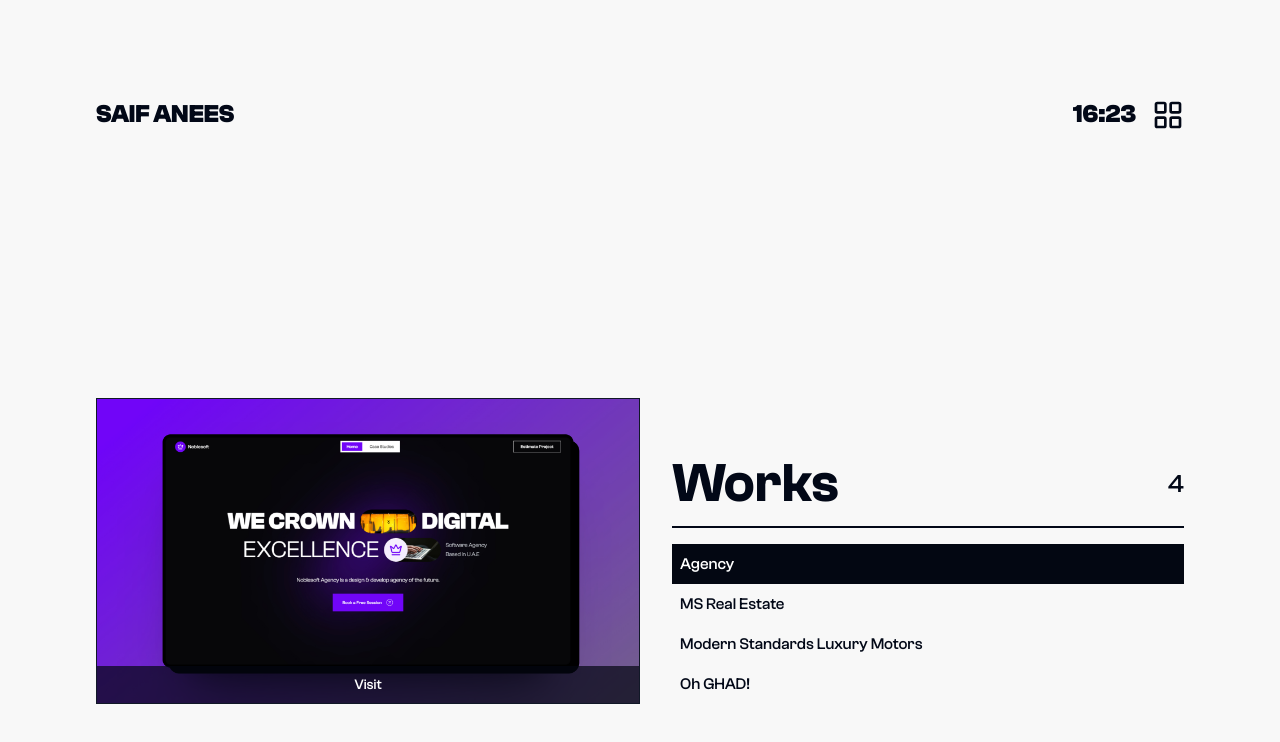
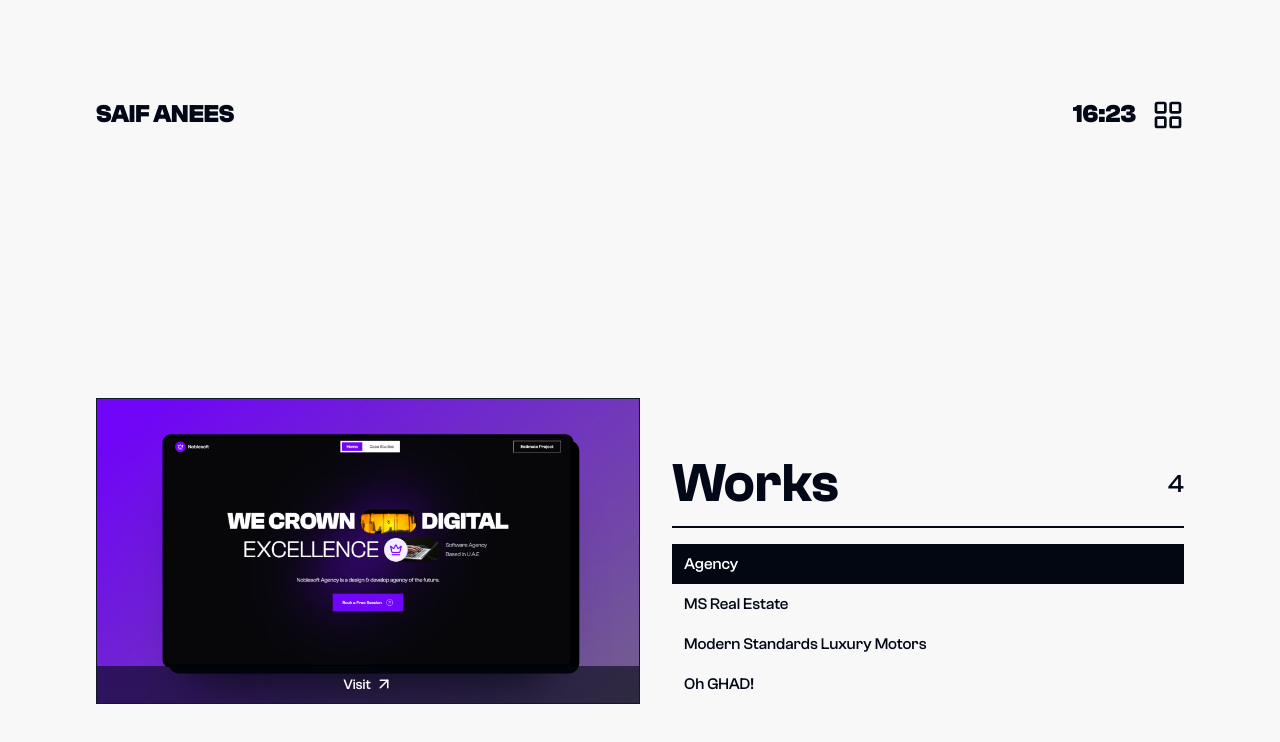
Before and after one commit to saiFaneeS/saifanees-portfolio, a Next.js app: page /works in a window 1280 px wide. Shown: the top 742 px of the page. Built offline with nearby package versions, Linux system fonts and the light colour scheme.

Commit message:
first commit

```diff
--- a/components/Projects.jsx
+++ b/components/Projects.jsx
@@ -2,6 +2,7 @@ import React, { useState, useEffect } from "react";
 import Image from "next/image";
 import Link from "next/link";
 import { useNavbar } from "@/context/Navbar";
+import { ArrowUpRightIcon } from "lucide-react";
 
 const Projects = () => {
   const projects = [
@@ -27,6 +28,7 @@ const Projects = () => {
     },
   ];
 
+  const [linkHover, setLinkHover] = useState(false);
   const [currentProjectIndex, setCurrentProjectIndex] = useState(0);
   const { isActive, pageChanged, setPageChanged } = useNavbar();
 
@@ -58,12 +60,19 @@ const Projects = () => {
           isActive ? "slide-out-top" : "slide-in-bottom"
         } ${pageChanged ? "hidden" : ""}`}
       >
-        <div className="w-1/2 max-sm:w-4/5 shrink-0 aspect-video overflow-hidden relative transition-all border border-gray-900">
-          <Link href={projects[currentProjectIndex]?.url} target="_blank">
-            <button className="bg-gray-950 text-white text-sm py-2 px-4 font-medium absolute bottom-0 left-1/2 -translate-x-1/2 bg-opacity-70 hover:bg-opacity-80 transition-all w-full">
-              Visit
-            </button>
-          </Link>
+        <Link
+          href={projects[currentProjectIndex]?.url}
+          target="_blank"
+          onMouseOver={() => setLinkHover(true)}
+          onMouseOut={() => setLinkHover(false)}
+          className="w-1/2 max-sm:w-4/5 shrink-0 aspect-video overflow-hidden relative transition-all border border-gray-900"
+        >
+          <button
+            className={`flex gap-1 items-center justify-center bg-gray-950 text-white text-sm py-2 px-4 font-medium absolute bottom-0 left-1/2 -translate-x-1/2 ${linkHover ? "bg-opacity-80" : "bg-opacity-60"} transition-all w-full`}
+          >
+            Visit
+            <ArrowUpRightIcon size={18} />
+          </button>
           <Image
             src={projects[currentProjectIndex]?.image}
             alt=""
@@ -71,7 +80,7 @@ const Projects = () => {
             height={"1000"}
             className="w-full h-full object-cover"
           />
-        </div>
+        </Link>
         <div className="flex flex-col w-full">
           <div className="flex gap-6 justify-between items-center">
             <h2 className="text-3xl font-semibold">Works</h2>
@@ -82,7 +91,7 @@ const Projects = () => {
             <div
               key={index}
               onClick={() => handleProjectChange(index)}
-              className={`cursor-pointer h-full w-full p-2 font-medium transition-all ${
+              className={`cursor-pointer h-full w-full p-2 px-3 font-medium transition-all ${
                 index === currentProjectIndex ? "bg-gray-950 text-white" : ""
               }`}
             >
```
